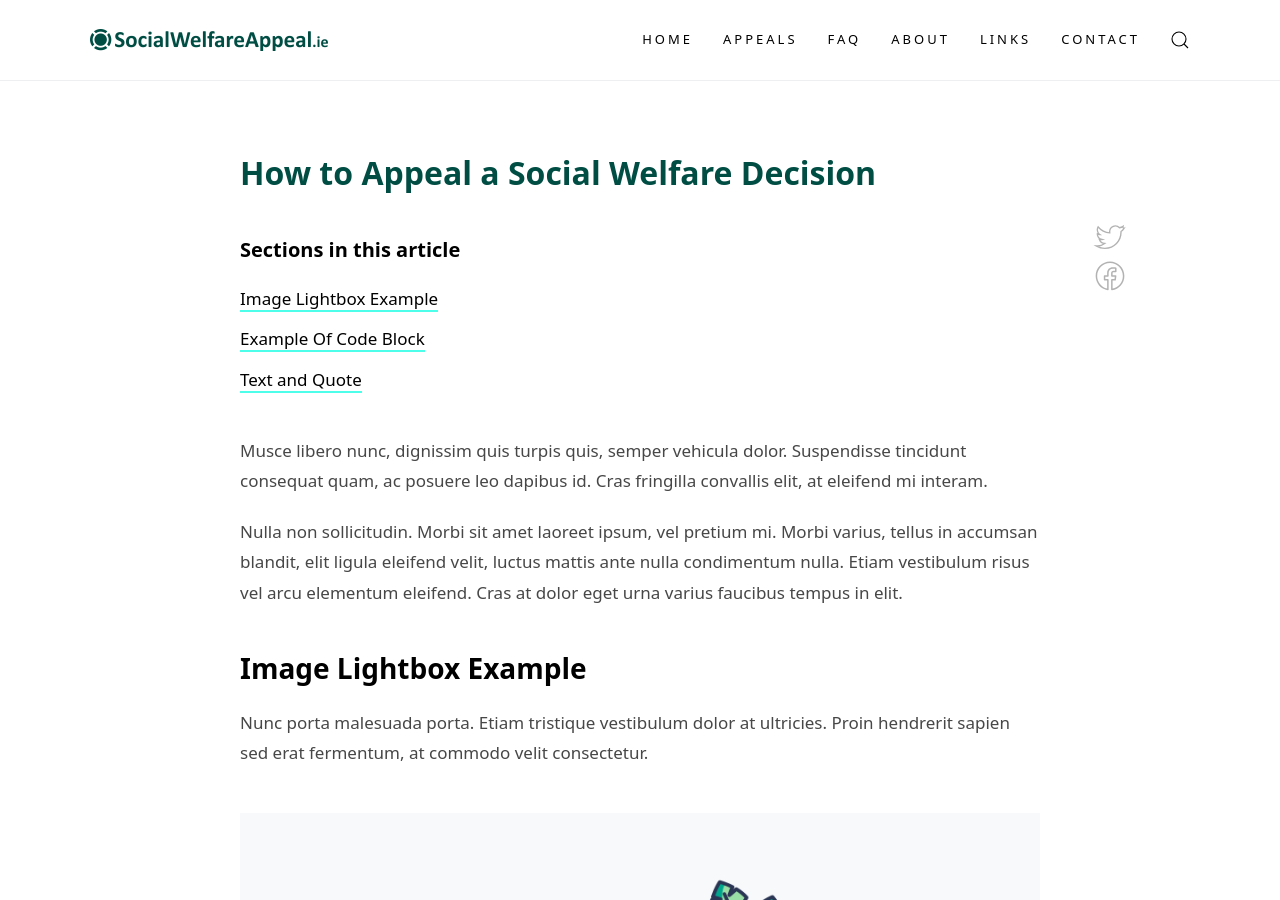
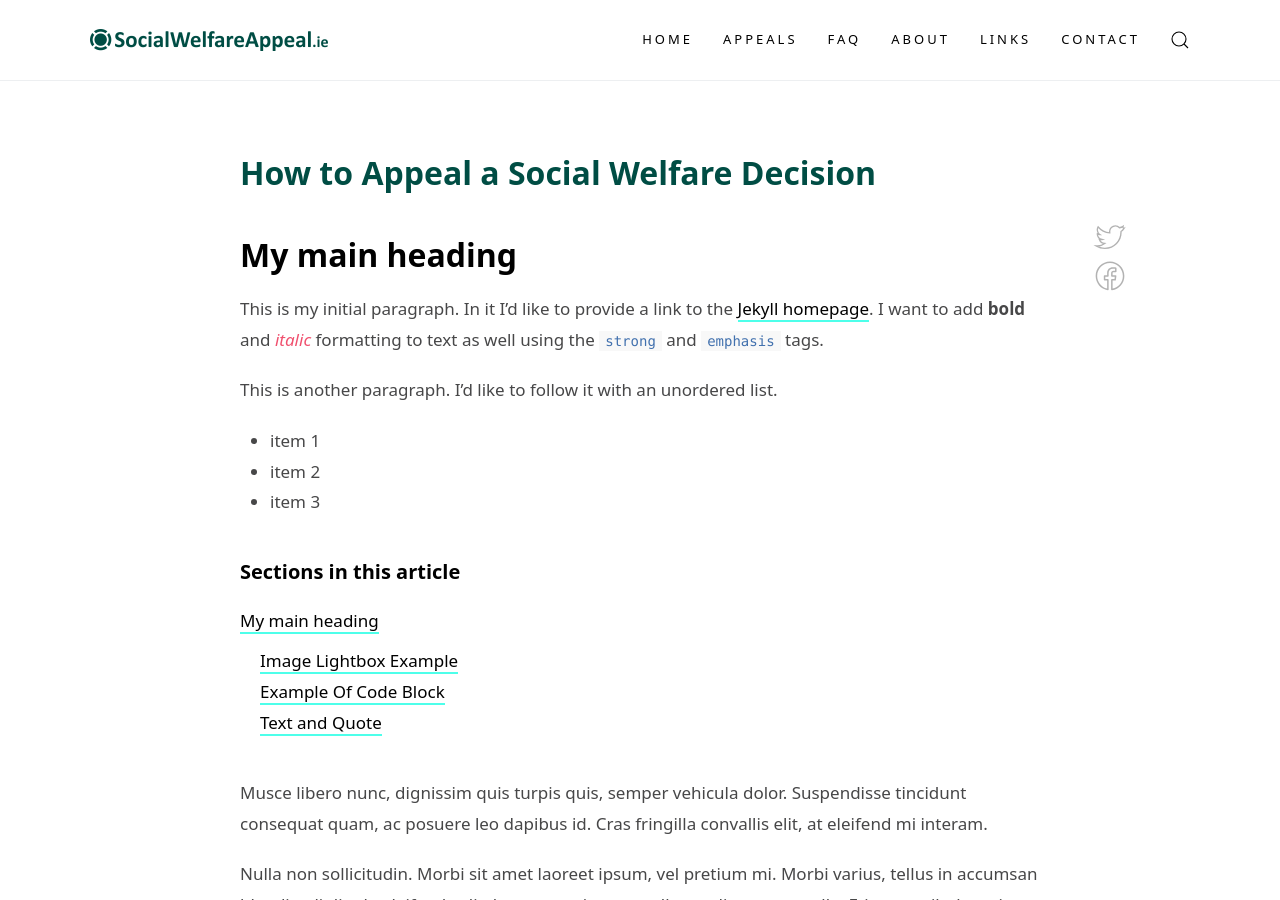
Before and after one commit to robbertl/socialwelfareappeal, a Jekyll site: the page built from _posts/2020-11-25-post.md, in a window 1280 px wide and 900 px high. Built offline with Jekyll 4.4.1, drawn with Linux system fonts in a browser that asks for light colours.

Commit message:
Update 2020-11-25-post.md

```diff
--- a/_posts/2020-11-25-post.md
+++ b/_posts/2020-11-25-post.md
@@ -5,6 +5,20 @@ categories: [Starting Your Appeal, Troubleshooting]
 tags: featured
 author: SocialWelfareAppeal.ie
 ---
+
+# My main heading
+{: .intro }
+
+This is my initial paragraph. In it I’d like to provide a link to the [Jekyll homepage](http://jekyllrb.com/ "Jekyll"). I want to add **bold** and *italic* formatting to text as well using the `strong` and `emphasis` tags.
+
+This is another paragraph. I’d like to follow it with an unordered list.
+
+* item 1
+* item 2
+* item 3
+
+
+
 
 #### Sections in this article
 {:.no_toc}
```
